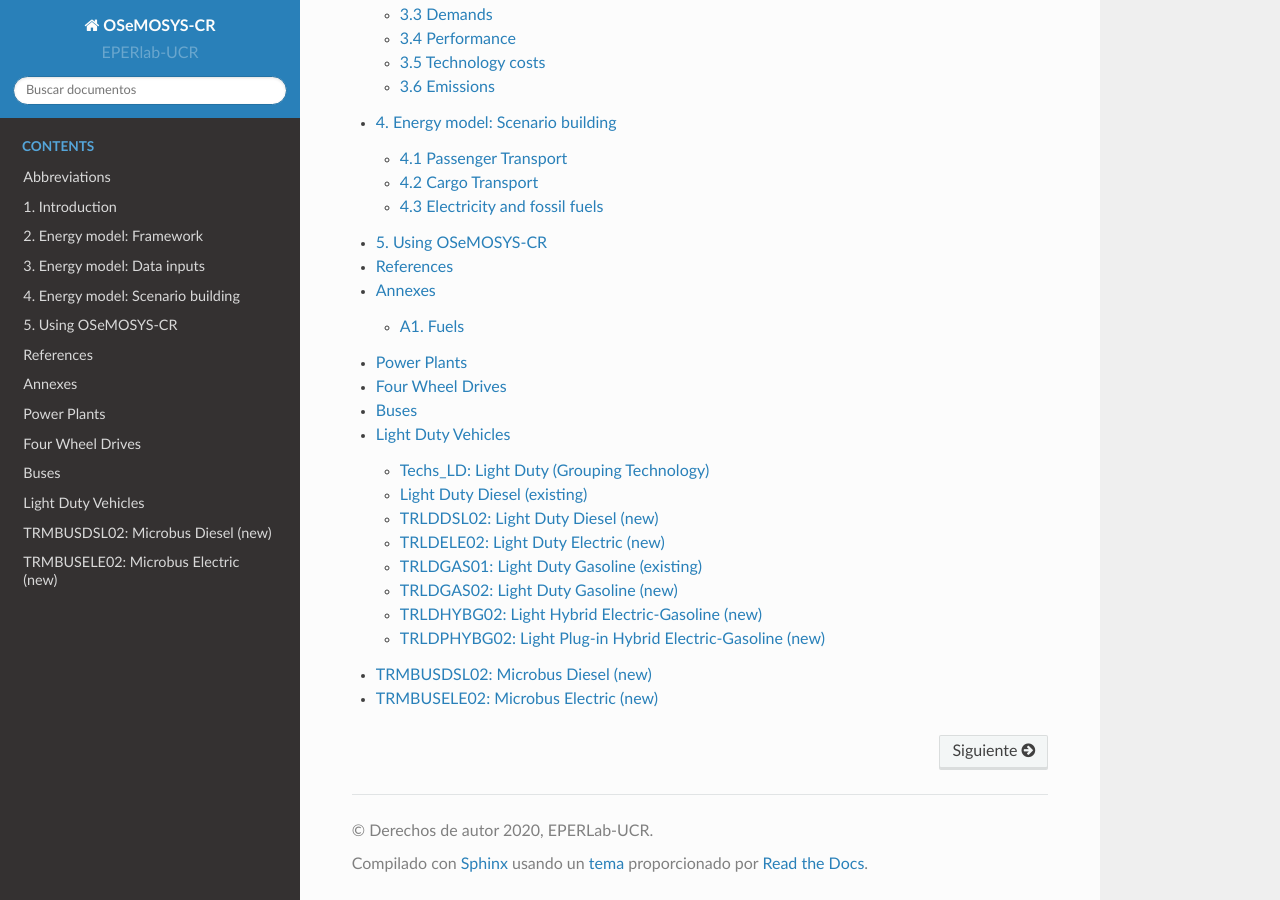
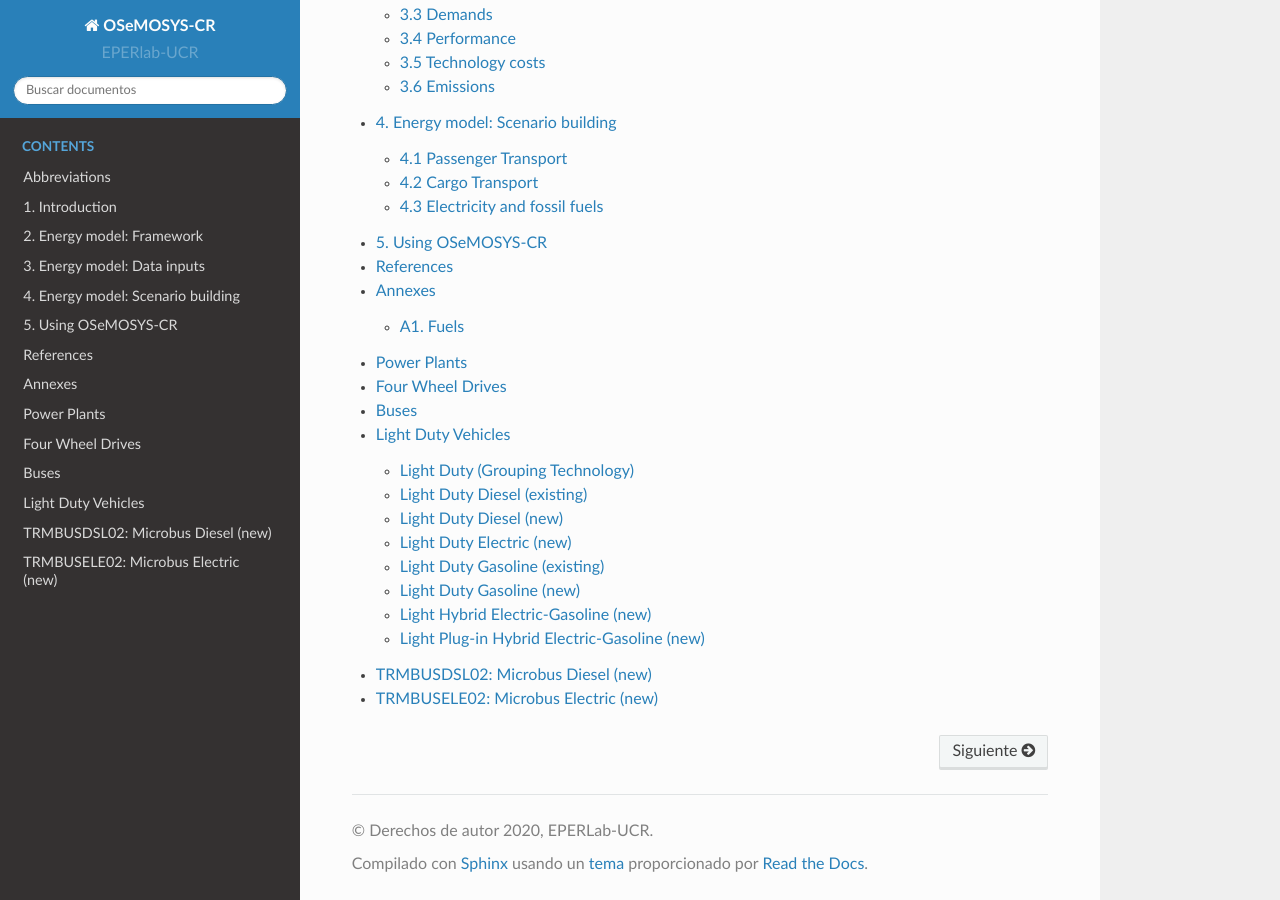
Before and after one commit to EPERLab/OSeMOSYS-CR, a Sphinx documentation site: the page built from docs/index.rst, in a window 1280 px wide and 900 px high, scrolled down 529 px. Built offline with Sphinx 7.4.7 and the Read the Docs theme 2.0.0, drawn with Linux system fonts in a browser that asks for light colours; formulas are drawn with MathJax 3; some of the changed lines change nothing that is shown.

Commit message:
Update LightDuty.rst

```diff
--- a/docs/fichas/LightDuty.rst
+++ b/docs/fichas/LightDuty.rst
@@ -1,7 +1,7 @@
 Light Duty Vehicles
 ================================
 
-Techs_LD: Light Duty (Grouping Technology)
+Light Duty (Grouping Technology)
 +++++++++
 
 +-------------------------------------------------+-------+--------------+--------------+--------------+--------------+
@@ -353,7 +353,7 @@
 Description:
    This is the description.
 
-TRLDDSL02: Light Duty Diesel (new)
+Light Duty Diesel (new)
 +++++++++
 
 +-------------------------------------------------+-------+--------------+--------------+--------------+--------------+
@@ -546,7 +546,7 @@
 Description:
    This is the description.
 
-TRLDELE02: Light Duty Electric (new)
+Light Duty Electric (new)
 +++++++++
 
 +-------------------------------------------------+-------+--------------+--------------+--------------+--------------+
@@ -767,7 +767,7 @@
 Description:
    This is the description.
 
-TRLDGAS01: Light Duty Gasoline (existing)
+Light Duty Gasoline (existing)
 +++++++++
 
 +-------------------------------------------------+-------+--------------+--------------+--------------+--------------+
@@ -980,7 +980,7 @@
    This is the description.
 
 
-TRLDGAS02: Light Duty Gasoline (new)
+Light Duty Gasoline (new)
 +++++++++
 
 +-------------------------------------------------+-------+--------------+--------------+--------------+--------------+
@@ -1167,7 +1167,7 @@
 Description:
    This is the description.
 
-TRLDHYBG02: Light Hybrid Electric-Gasoline (new)
+Light Hybrid Electric-Gasoline (new)
 +++++++++
 
 +-------------------------------------------------+-------+--------------+--------------+--------------+--------------+
@@ -1342,7 +1342,7 @@
 Description:
    This is the description.
 
-TRLDPHYBG02: Light Plug-in Hybrid Electric-Gasoline  (new)
+Light Plug-in Hybrid Electric-Gasoline (new)
 ++++++++
 
 +-------------------------------------------------+-------+--------------+--------------+--------------+--------------+
```
